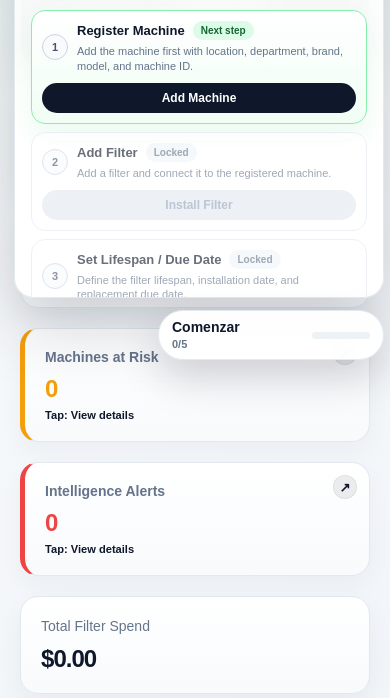
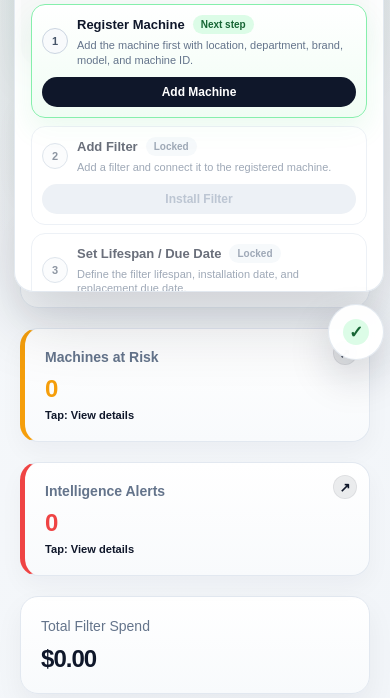
Before and after one commit to BastidaDavid/filtracore-v2, a plain HTML site: page index.html in a window 390 px wide. Shown: the part 402-1100 px from the top of the page. Drawn offline with Linux system fonts and the light colour scheme.

Commit message:
Add FiltraCore smart setup flow

```diff
--- a/index.html
+++ b/index.html
@@ -45,7 +45,7 @@
         <div class="smart-setup-header">
           <div>
             <span class="section-label">Smart Setup</span>
-            <h2 id="smart-setup-title">Comenzar</h2>
+            <h2 id="smart-setup-title">Start</h2>
             <p>Follow the correct operational path to bring FiltraCore online.</p>
           </div>
           <div class="smart-setup-header-actions">
@@ -61,9 +61,9 @@
         <div id="smart-setup-list" class="smart-setup-list" aria-labelledby="smart-setup-title"></div>
       </div>
 
-      <button id="smart-setup-toggle" class="smart-setup-toggle" type="button" aria-expanded="true" aria-controls="smart-setup-panel">
+      <button id="smart-setup-toggle" class="smart-setup-toggle" type="button" aria-expanded="true" aria-controls="smart-setup-panel" aria-label="Open Smart Setup">
         <span class="smart-toggle-copy">
-          <strong>Comenzar</strong>
+          <strong>Start</strong>
           <small id="smart-setup-toggle-count">0/5</small>
         </span>
 
--- a/style.css
+++ b/style.css
@@ -415,9 +415,13 @@
   }
 
   .smart-setup-toggle {
-    width: min(252px, calc(100vw - 24px));
-    min-height: 50px;
-    padding: 9px 13px;
+    width: 58px;
+    height: 58px;
+    min-height: 58px;
+    padding: 0;
+    display: grid;
+    place-items: center;
+    grid-template-columns: 1fr;
   }
 
   .smart-setup-header {
@@ -483,12 +487,22 @@
     padding: 8px 10px;
   }
 
+  .smart-setup-toggle::before {
+    content: "✓";
+    width: 26px;
+    height: 26px;
+    display: grid;
+    place-items: center;
+    border-radius: 999px;
+    background: #dcfce7;
+    color: #166534;
+    font-size: 17px;
+    font-weight: 900;
+  }
+
+  .smart-toggle-copy,
   .smart-toggle-meter {
-    width: 78px;
-  }
-
-  .smart-toggle-copy strong {
-    font-size: 14px;
+    display: none;
   }
 }
 
@@ -503,11 +517,9 @@
   }
 
   .smart-setup-toggle {
-    width: 226px;
-  }
-
-  .smart-toggle-meter {
-    width: 58px;
+    width: 56px;
+    height: 56px;
+    min-height: 56px;
   }
 }
 
```
